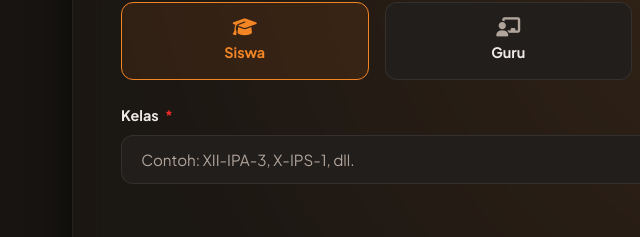
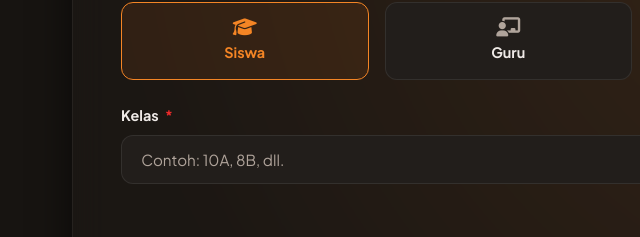
Before and after one commit to volkieee/tes-apk_batagor, a plain HTML site: page index.html in a window 1280 px wide. Shown: the part 2492-2729 px from the top of the page, 0-640 px from the left. Drawn offline with nearby package versions, Linux system fonts and the light colour scheme; a web font is replaced by a local one.

Commit message:
update code

```diff
--- a/index.html
+++ b/index.html
@@ -260,7 +260,7 @@
               <div class="conditional-class-wrapper active" id="class-input-container">
                 <div class="form-group">
                   <label for="input-class" class="form-label">Kelas <span class="req">*</span></label>
-                  <input type="text" id="input-class" class="form-input" placeholder="Contoh: XII-IPA-3, X-IPS-1, dll."
+                  <input type="text" id="input-class" class="form-input" placeholder="Contoh: 10A, 8B, dll."
                     required>
                 </div>
               </div>
```
